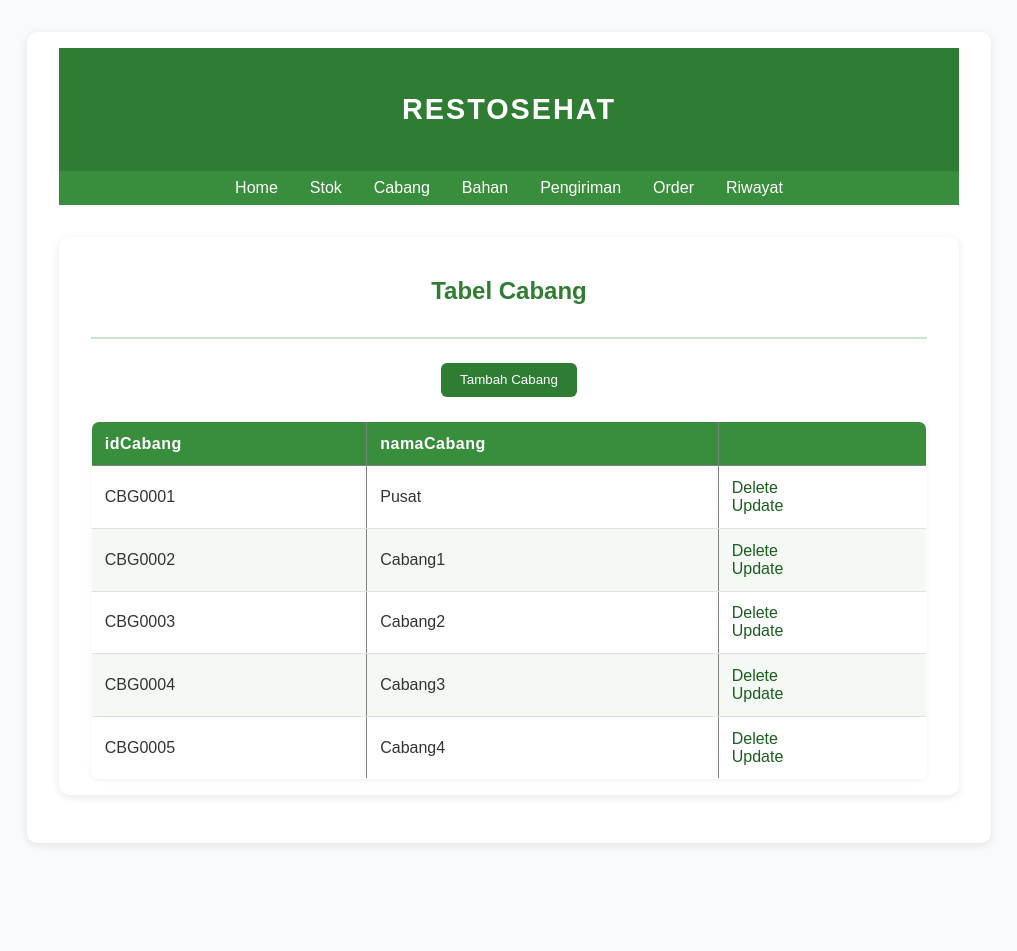
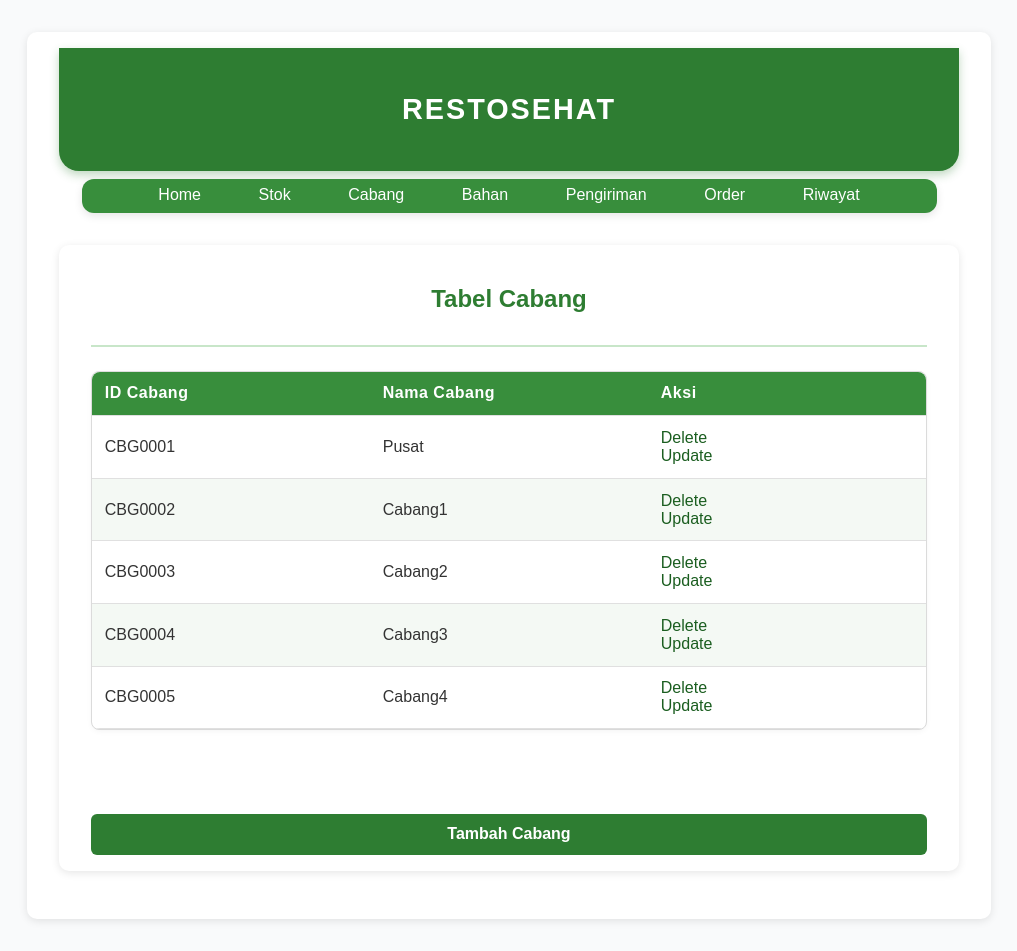
Before and after one commit to mkkssy/RestoSehatRPL, a Flask app: page /cabang in a window 1280 px wide. Shown: the whole page, without its empty margins (131-1148 px from the left). Before the commit the page ends 845 px from the top, so only its background shows below. Run offline with Flask 3, Linux system fonts and the light colour scheme; data comes from the database, SQL or seed files in the repository.

Commit message:
Perubahan UI

```diff
--- a/static/main.css
+++ b/static/main.css
@@ -15,12 +15,26 @@ body {
     font-size: 1.8rem;
     font-weight: 600;
     letter-spacing: 2px;
+    border-bottom-left-radius: 20px;
+    border-bottom-right-radius: 20px;
+    box-shadow: 0 4px 10px rgba(46, 125, 50, 0.3);
+    transition: background-color 0.3s ease-in-out;
+}
+
+/* Subtle hover for header (optional, adds liveliness) */
+.head-name:hover {
+    background-color: #357a38;
 }
 
 /* Navbar container */
 .navbar {
     background-color: #388e3c;
+    margin: 0.5rem auto;
+    width: 95%;
+    border-radius: 12px;
+    box-shadow: 0 3px 8px rgba(0, 0, 0, 0.1);
     padding: 0.5rem 0;
+    transition: background-color 0.3s ease-in-out, box-shadow 0.3s ease-in-out;
 }
 
 /* Navbar list style */
@@ -38,12 +52,16 @@ body {
     text-decoration: none;
     color: white;
     font-weight: 500;
-    transition: 0.2s ease-in-out;
+    padding: 0.4rem 0.8rem;
+    border-radius: 8px;
+    transition: all 0.3s ease-in-out;
 }
 
 .navbar a:hover {
+    background-color: #2e7d32;
     color: #c8e6c9;
-    border-bottom: 2px solid #c8e6c9;
+    transform: translateY(-2px);
+    box-shadow: 0 2px 6px rgba(46, 125, 50, 0.3);
 }
 
 /* Page content */
@@ -53,7 +71,7 @@ body {
     padding: 1rem 2rem;
     background-color: white;
     border-radius: 10px;
-    box-shadow: 0 2px 8px rgba(0,0,0,0.1);
+    box-shadow: 0 2px 8px rgba(0, 0, 0, 0.1);
 }
 
 /* Section header */
@@ -73,6 +91,10 @@ body {
         flex-direction: column;
         align-items: center;
         gap: 1rem;
+    }
+
+    .navbar {
+        width: 90%;
     }
 }
 
@@ -106,7 +128,7 @@ table {
     border-collapse: collapse;
     border-radius: 8px;
     overflow: hidden;
-    box-shadow: 0 2px 6px rgba(0,0,0,0.05);
+    box-shadow: 0 2px 6px rgba(0, 0, 0, 0.05);
 }
 
 /* Table header */
@@ -152,6 +174,7 @@ td a:hover {
     table {
         font-size: 0.9rem;
     }
+
     .navbar ul {
         flex-direction: column;
         align-items: center;
@@ -168,7 +191,7 @@ td a:hover {
     background-color: #f4f9f4;
     padding: 2rem;
     border-radius: 10px;
-    box-shadow: 0 2px 8px rgba(0,0,0,0.08);
+    box-shadow: 0 2px 8px rgba(0, 0, 0, 0.08);
     width: 100%;
     max-width: 400px;
     margin: 0 auto;
@@ -226,6 +249,15 @@ td a:hover {
     background-color: #1b5e20;
 }
 
+.main-content input[type="number"] {
+    width: 100%;
+    padding: 0.7rem 0.8rem;
+    border: 1px solid #c8e6c9;
+    border-radius: 6px;
+    font-size: 1rem;
+    transition: 0.2s ease-in-out;
+}
+
 /* Responsive form */
 @media (max-width: 600px) {
     .main-content form {
@@ -234,6 +266,7 @@ td a:hover {
     }
 }
 
+/* --- Scrollable table section --- */
 .table-container {
     max-height: 400px; /* height of scrollable area */
     border: 1px solid #e0e0e0;
@@ -292,12 +325,13 @@ td a:hover {
     border-bottom: 1px solid #e0e0e0;
 }
 
+/* Home intro */
 .home-intro {
     text-align: center;
     padding: 2rem;
     background-color: #f4f9f4;
     border-radius: 10px;
-    box-shadow: 0 2px 8px rgba(0,0,0,0.08);
+    box-shadow: 0 2px 8px rgba(0, 0, 0, 0.08);
 }
 
 .home-intro h2 {
@@ -325,7 +359,7 @@ td a:hover {
     background-color: white;
     padding: 1.5rem;
     border-radius: 10px;
-    box-shadow: 0 2px 6px rgba(0,0,0,0.05);
+    box-shadow: 0 2px 6px rgba(0, 0, 0, 0.05);
     flex: 1 1 150px;
     text-align: center;
 }
--- a/templates/cabang.html
+++ b/templates/cabang.html
@@ -27,16 +27,16 @@
             <p>Tabel Cabang</p>
         </div>
         <div class="main-content">
-            <a href="/tambah_cabang"><input type="button" value="Tambah Cabang"></a>
             {% if chains|length < 1 %}
             <h4>Kosong</h4>
             {% else %}
-            <table border="1" cellspacing="0">
+            <div class="table-container">
+                <table>
                     <thead>
                         <tr>
-                        <th>idCabang</th>
-                        <th>namaCabang</th>
-                        <th></th>
+                            <th>ID Cabang</th>
+                            <th>Nama Cabang</th>
+                            <th>Aksi</th>
                         </tr>
                     </thead>
                     <tbody>
@@ -53,7 +53,10 @@
                         {% endfor %}
                     </tbody>
                 </table>
+            </div>
             {% endif %}
+            <br><br>
+            <input type="submit" value="Tambah Cabang" onclick="window.location.href='/tambah_cabang'">
         </div>
     </div>
 </div>
--- a/templates/order.html
+++ b/templates/order.html
@@ -38,11 +38,11 @@
                     {% endfor %}
                 </select>
 
-                <br><br>
+                <br>
                 <label for="jmlhBahan">Jumlah:</label>
                 <input type="number" id="jmlhBahan" name="jmlhBahan" value="1" min="1" onchange="updateTotal()">
 
-                <br><br>
+                <br>
                 <p>Harga per satuan: <span id="hargaSatuan">-</span></p>
                 <p><b>Total Harga:</b> <span id="totalHarga">-</span></p>
 
--- a/templates/pengiriman.html
+++ b/templates/pengiriman.html
@@ -28,17 +28,21 @@
         </div>
         <div class="main-content">
             <form action="/pengiriman" method="POST">
+                <label for="dropdownBahan">Pilih Bahan:</label>
                 <select id="dropdownBahan" name="dropdownBahan">
                     {% for bahan in bahans %}
                     <option value="{{bahan.id}}">{{bahan.namaBahan}}</option>
                     {% endfor %}
                 </select>
+                <label for="dropdownCabang">Pilih Cabang:</label>
                 <select id="dropdownCabang" name="dropdownCabang">
                     {% for cabang in cabangs %}
                     <option value="{{cabang.id}}">{{cabang.namaCabang}}</option>
                     {% endfor %}
                 </select>
-                <input type="text" placeholder="Jumlah" name="jmlhBahan">
+                <label for="jmlhBahan">Pilih Jumlah:</label>
+                <input type="number" id="jmlhBahan" name="jmlhBahan" value="1" min="1">
+                <br>
                 <input type="submit" value="Submit">
             </form>
         </div>
--- a/templates/stok.html
+++ b/templates/stok.html
@@ -34,7 +34,7 @@
                 <form method="get" action="{{ url_for('stok') }}">
                     <label for="cabang">Filter by Cabang:</label>
                     <select name="cabang" id="cabang">
-                        <option value="">All</option>
+                        <option value="">Semua</option>
                         {% for cabang in cabangs %}
                             <option value="{{ cabang.id }}" {% if selected_cabang == cabang.id %}selected{% endif %}>
                                 {{ cabang.namaCabang }}
@@ -61,7 +61,7 @@
                         <tr>
                             <td>{{ stock.idCabang }}</td>
                             <td>{{ stock.idBahan }}</td>
-                            <td>{{ stock.bahan.namaBahan }}</td>
+                            <td>{{ stock.namaBahan }}</td>
                             <td>{{ stock.jmlhBahan }}</td>
                             <td>
                                 {% if stock.idCabang == 'CBG0001' %}
--- a/templates/tambah_bahan.html
+++ b/templates/tambah_bahan.html
@@ -29,8 +29,11 @@
 
         <div class="main-content">
             <form action="/tambah_bahan", method="POST">
+                <label for="namaBahan">Isi Nama:</label>
                 <input type="text" name="namaBahan" id="namaBahan">
+                <label for="satuan">Isi Satuan:</label>
                 <input type="text" name="satuan" id="satuan">
+                <label for="hargaPerSatuan">Isi Harga Per Satuan:</label>
                 <input type="text" name="hargaPerSatuan" id="hargaPerSatuan">
                 <input type="submit" value="Submit">
             </form>
--- a/templates/tambah_cabang.html
+++ b/templates/tambah_cabang.html
@@ -29,6 +29,7 @@
 
         <div class="main-content">
             <form action="/tambah_cabang", method="POST">
+                <label for="namaCabang">Isi Nama:</label>
                 <input type="text" name="namaCabang" id="namaCabang">
                 <input type="submit" value="Submit">
             </form>
```
Also changed, not shown: templates/bahan.html (+4 -3 lines). Lines whose indentation alone changed are shown as unchanged.
